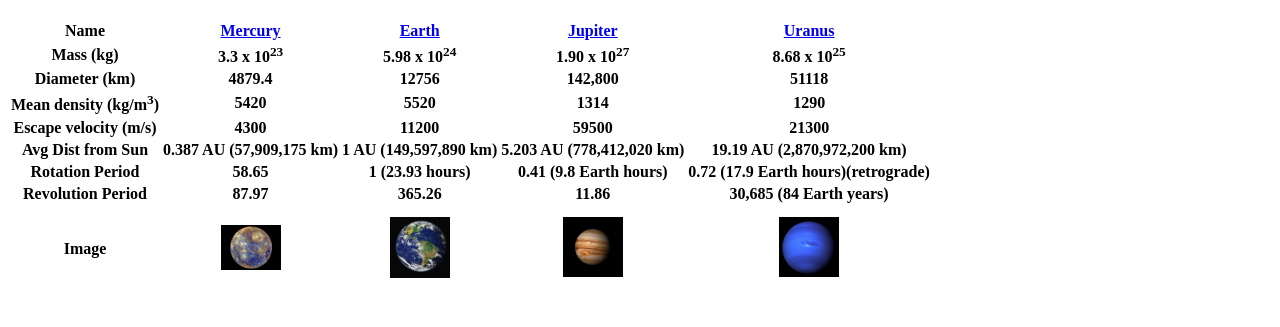
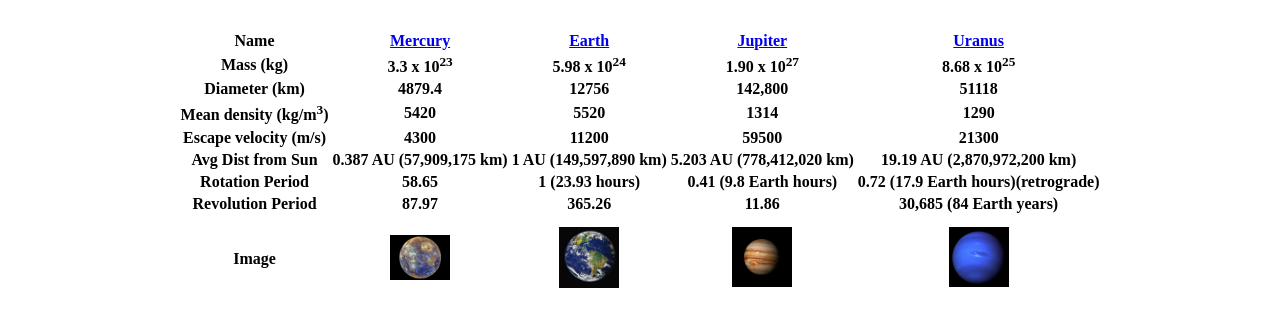
Before and after one commit to jolowu/Lab-5, a plain HTML site: page index.html in a window 1280 px wide. Shown: the part 61-388 px from the top of the page. Drawn offline with Linux system fonts and the light colour scheme.

Commit message:
Centering table

```diff
--- a/style/style.css
+++ b/style/style.css
@@ -2,3 +2,8 @@ img{
   width:60px;
   padding: 10px;
 }
+table{
+  padding: 10px;
+  margin-left: auto;
+  margin-right: auto;
+}
```
